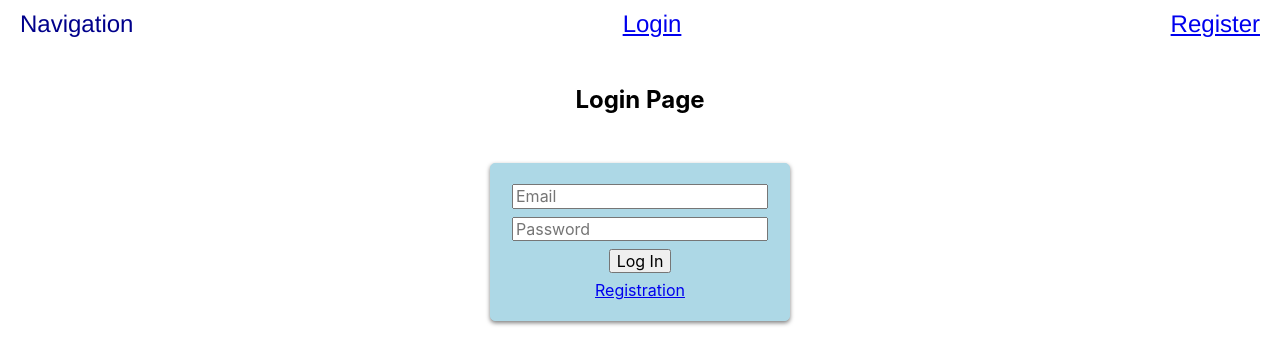
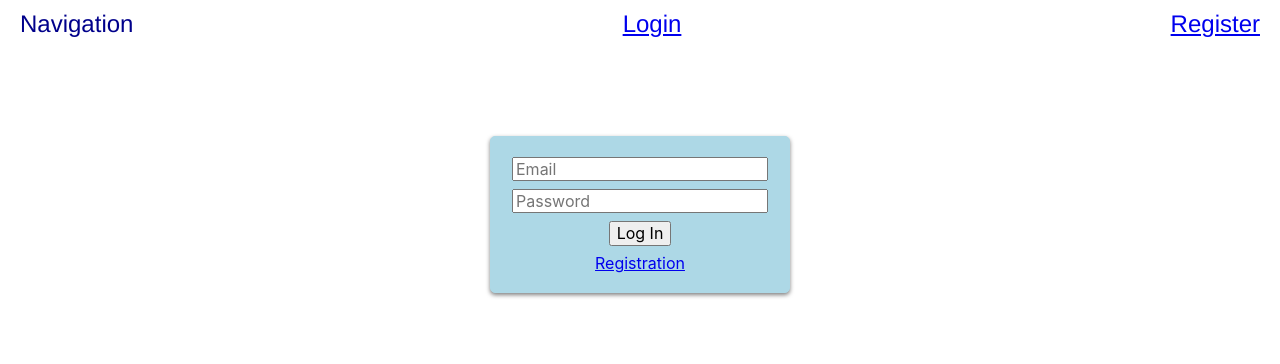
Before and after one commit to AnnaHort/goit-react-hw-08-phonebook, a React (Create React App) app: page /goit-react-hw-08-phonebook/login in a window 1280 px wide. Shown: the top 364 px of the page. Built offline with nearby package versions, Linux system fonts and the light colour scheme.

Commit message:
add new page navigation logic

```diff
--- a/src/components/Header/Menu.js
+++ b/src/components/Header/Menu.js
@@ -9,9 +9,6 @@ export const Menu = () => {
       <li>
         <NavLink to="/contacts">Contacts</NavLink>
       </li>
-      <li>
-        <NavLink to='/login'>LogOut</NavLink>
-      </li>
     </>
   );
 };
--- a/src/components/LoginForm/LoginForm.js
+++ b/src/components/LoginForm/LoginForm.js
@@ -1,11 +1,17 @@
 import { Link } from 'react-router-dom';
-import { useDispatch } from 'react-redux';
+import { useDispatch, useSelector } from 'react-redux';
 
 import { FormStyled } from './LoginForm.styled';
 import { logIn } from 'redux/auth/operations';
+import { isLoggedIn } from 'redux/auth/selectors';
+import { UserMenu } from 'components/UserMenu/UserMenu';
+
+
 
 export const LoginForm = () => {
+  const login = useSelector(isLoggedIn)
   const dispatch = useDispatch();
+
 
   const handleSubmit = async e => {
     e.preventDefault();
@@ -25,7 +31,8 @@ export const LoginForm = () => {
   };
 
   return (
-    <FormStyled onSubmit={handleSubmit}>
+    <>
+        {login ? <UserMenu/> :  <FormStyled onSubmit={handleSubmit}>
     <label>
       <input type="email" name="email" placeholder="Email" />
     </label>
@@ -35,6 +42,9 @@ export const LoginForm = () => {
     <button>Log In</button>
 
     <Link to="/register">Registration</Link>
-    </FormStyled>
+  </FormStyled>}
+    </>
+
+
   );
 };
--- a/src/components/RegisterForm/RegisterForm.js
+++ b/src/components/RegisterForm/RegisterForm.js
@@ -1,9 +1,12 @@
-import { useDispatch } from 'react-redux';
+import { useDispatch, useSelector } from 'react-redux';
 import { register } from 'redux/auth/operations';
 import { FormStyled } from './RegisterForm.styled';
+import { isLoggedIn } from 'redux/auth/selectors';
+import { UserMenu } from 'components/UserMenu/UserMenu';
 
 export const RegisterForm = () => {
   const dispatch = useDispatch();
+  const login = useSelector(isLoggedIn)
 
   const handleOnSubmit = async e => {
     e.preventDefault();
@@ -16,14 +19,13 @@ export const RegisterForm = () => {
       password: form.elements.password.value,
     };
 
-    console.log(userData);
-
     dispatch(register(userData));
     form.reset();
   };
 
   return (
-    <FormStyled onSubmit={handleOnSubmit}>
+    <>
+        {login ? <UserMenu/> :   <FormStyled onSubmit={handleOnSubmit}>
     <label>
       <input
         type="text"
@@ -49,6 +51,9 @@ export const RegisterForm = () => {
       />
     </label>
     <button>Register</button>
-    </FormStyled>
+  </FormStyled>}
+    </>
+
+
   );
 };
--- a/src/components/UserMenu/UserMenu.js
+++ b/src/components/UserMenu/UserMenu.js
@@ -32,7 +32,6 @@ export const UserMenu = () => {
             <Link to="/contacts">My Phonebook</Link>
           </li>
           <li>
-            <button onClick={()=> dispatch(logOut())}>Logout</button>
             <Link to="/login" onClick={()=> dispatch(logOut())}>Logout</Link>
           </li>
         </UserMenuListStyle>
--- a/src/components/pages/LoginPage/LoginPage.js
+++ b/src/components/pages/LoginPage/LoginPage.js
@@ -4,7 +4,6 @@ import { TitleStyle } from './LoginPage.styled';
  const LoginPage = () => {
   return (
     <>
-      <TitleStyle>Login Page</TitleStyle>
       <LoginForm />
     </>
   );
--- a/src/components/pages/NavigationPage/NavigationPage.js
+++ b/src/components/pages/NavigationPage/NavigationPage.js
@@ -1,4 +1,3 @@
-import { LoginForm } from "components/LoginForm/LoginForm";
 import { PhoneboofStyle, TitleStyle } from "./NavigationPage.styled";
 
 const NavigationPage = () => {
@@ -6,7 +5,6 @@ const NavigationPage = () => {
         <>
         <PhoneboofStyle>Phonebook</PhoneboofStyle>
          <TitleStyle>The best contact management solution</TitleStyle>
-         <LoginForm/>
         </>
 
     )
--- a/src/components/pages/RegisterPage/RegisterPage.js
+++ b/src/components/pages/RegisterPage/RegisterPage.js
@@ -1,11 +1,8 @@
 import { RegisterForm } from "components/RegisterForm/RegisterForm";
-import { TitleStyle } from "./RegisterPage.styled";
-
 
  const RegisterPage = () => {
   return (
     <div>
-      <TitleStyle>Register Page</TitleStyle>
       <RegisterForm/>
     </div>
   );
```
Lines whose indentation alone changed are shown as unchanged.
